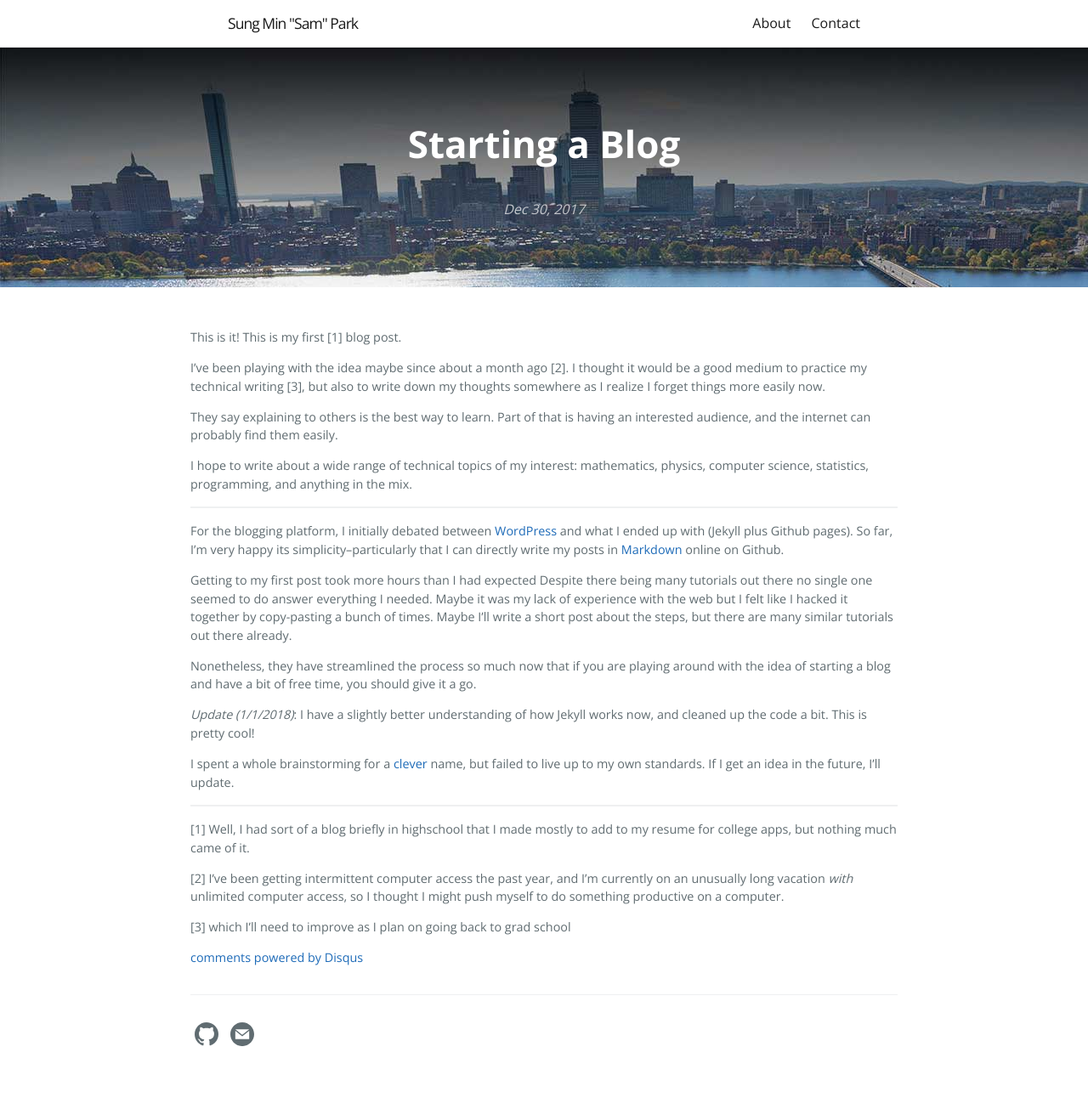
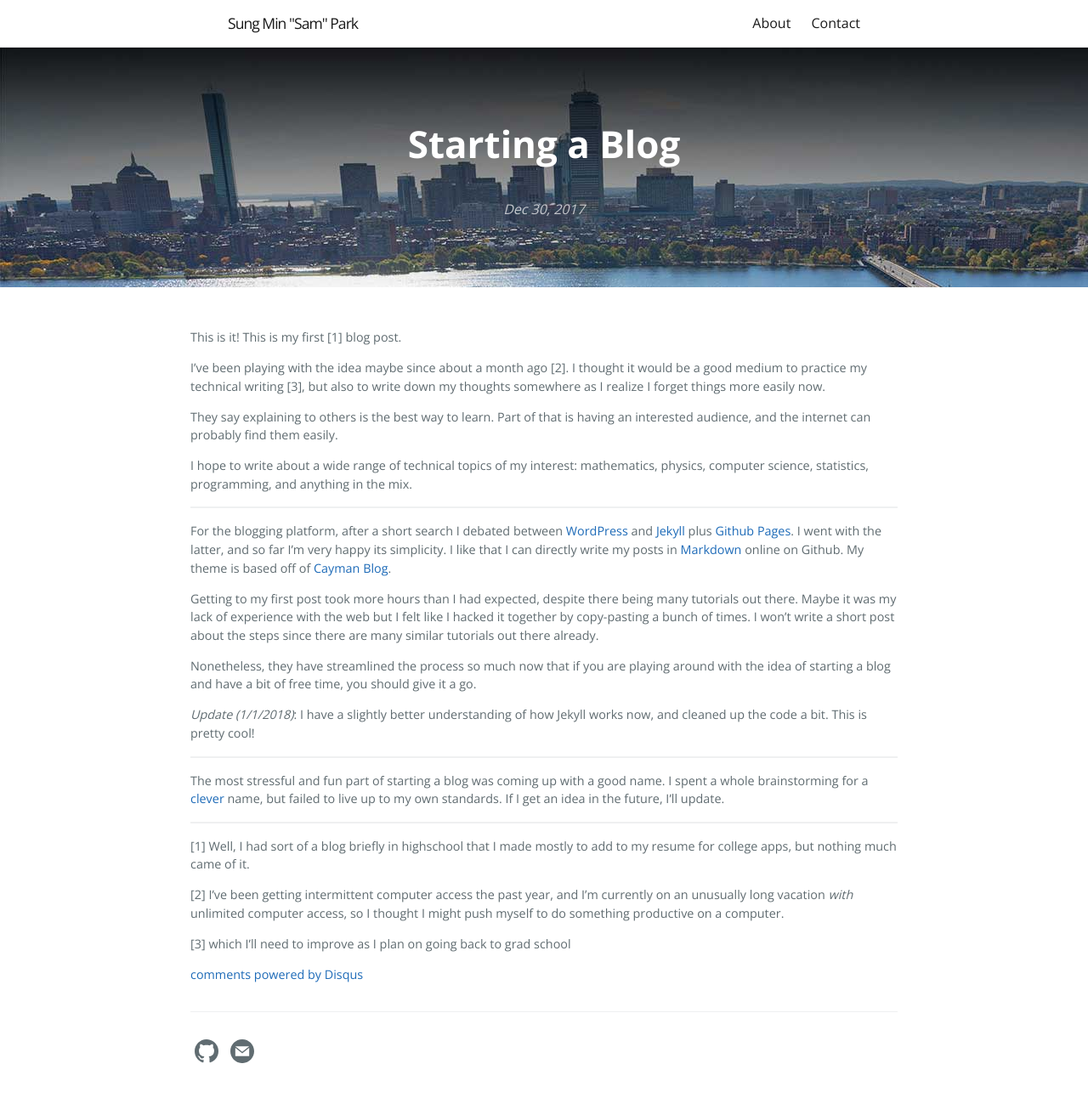
Before and after one commit to sung-max/sung-max.github.io, a Jekyll site: the page built from _posts/2017-12-30-starting-a-blog.markdown, in a window 1280 px wide. Shown: the whole page at 85% size. Built offline with Jekyll 4.4.1, drawn with Linux system fonts in a browser that asks for light colours; comment, search, counter and statistics services are not loaded.

Commit message:
Update 2017-12-30-starting-a-blog.markdown

```diff
--- a/_posts/2017-12-30-starting-a-blog.markdown
+++ b/_posts/2017-12-30-starting-a-blog.markdown
@@ -19,15 +19,17 @@ I hope to write about a wide range of technical topics of my interest: mathemati
 
 ---------
 
-For the blogging platform, I initially debated between [WordPress][word-press] and what I ended up with (Jekyll plus Github pages). So far, I'm very happy its simplicity--particularly that I can directly write my posts in [Markdown][markdown] online on Github.
+For the blogging platform, after a short search I debated between [WordPress][word-press] and [Jekyll](https://jekyllrb.com/) plus [Github Pages](https://pages.github.com/). I went with the latter, and so far I'm very happy its simplicity. I like that I can directly write my posts in [Markdown][markdown] online on Github. My theme is based off of [Cayman Blog](https://github.com/lorepirri/cayman-blog).
 
-Getting to my first post took more hours than I had expected Despite there being many tutorials out there no single one seemed to do answer everything I needed. Maybe it was my lack of experience with the web but I felt like I hacked it together by copy-pasting a bunch of times. Maybe I'll write a short post about the steps, but there are many similar tutorials out there already.
+Getting to my first post took more hours than I had expected, despite there being many tutorials out there. Maybe it was my lack of experience with the web but I felt like I hacked it together by copy-pasting a bunch of times. I won't write a short post about the steps since there are many similar tutorials out there already.
 
 Nonetheless, they have streamlined the process so much now that if you are playing around with the idea of starting a blog and have a bit of free time, you should give it a go.
 
 *Update (1/1/2018)*: I have a slightly better understanding of how Jekyll works now, and cleaned up the code a bit. This is pretty cool!
 
-I spent a whole brainstorming for a [clever][in-theory] name, but failed to live up to my own standards. If I get an idea in the future, I'll update.
+----
+
+The most stressful and fun part of starting a blog was coming up with a good name. I spent a whole brainstorming for a [clever][in-theory] name, but failed to live up to my own standards. If I get an idea in the future, I'll update.
 
 ----
 
```
